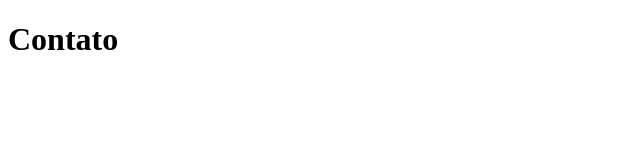
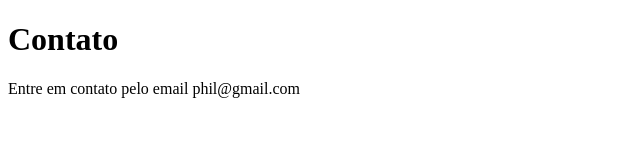
Before and after one commit to philippemaia/sistema-de-cadastro, a plain HTML site: page contato.html in a window 1280 px wide. Shown: the whole page, without its empty margins (0-640 px from the left). Drawn offline with Linux system fonts and the light colour scheme.

Commit message:
adicionando o email de contato

```diff
--- a/contato.html
+++ b/contato.html
@@ -8,5 +8,6 @@
 </head>
 <body>
     <h1>Contato</h1>
+    <p>Entre em contato pelo email phil@gmail.com</p>
 </body>
 </html>
```
